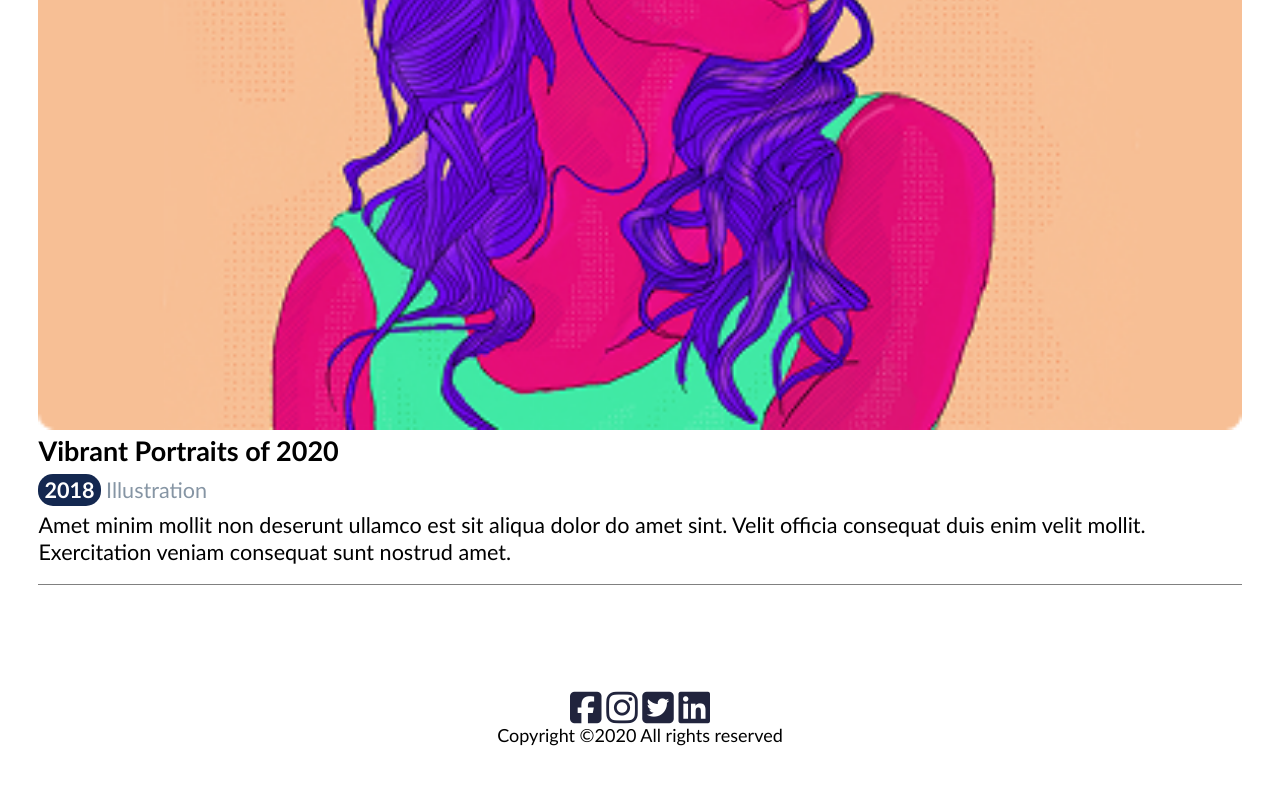
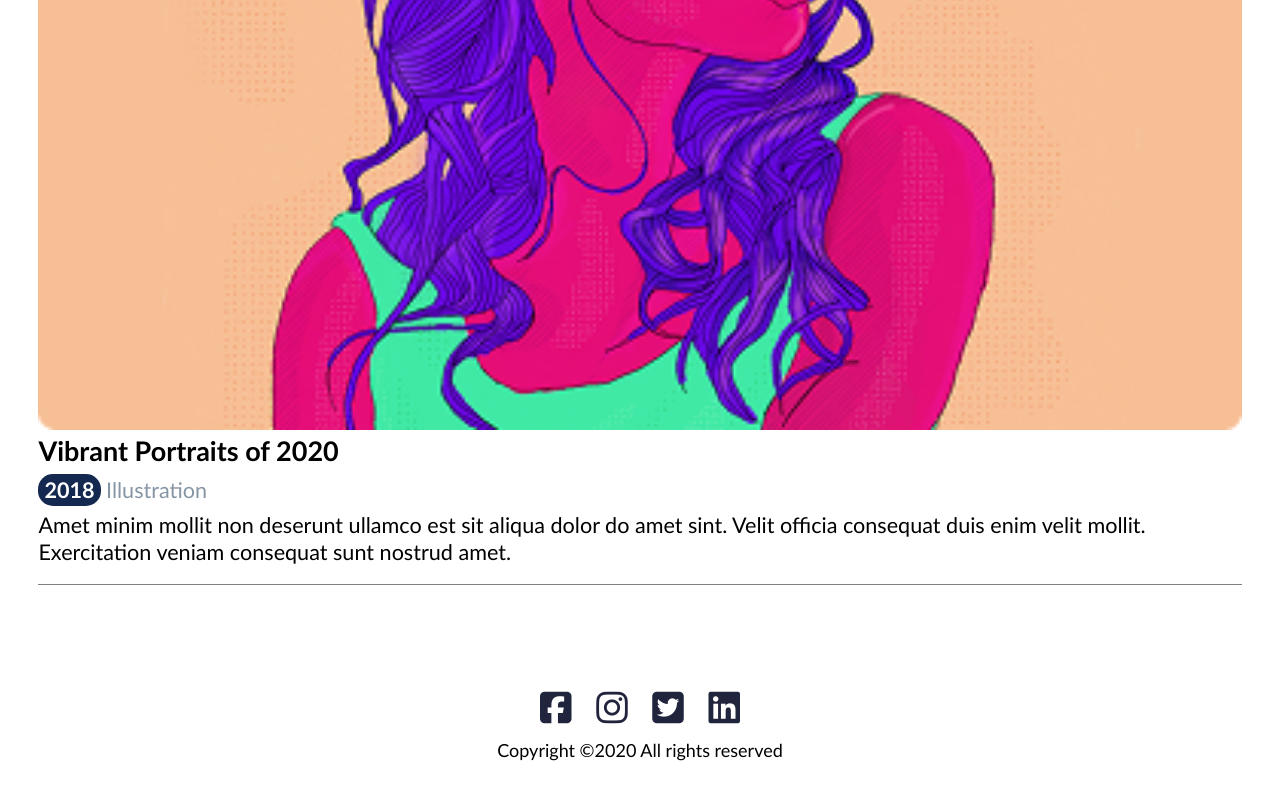
Before and after one commit to ssofiamartins/portfolio, a plain HTML site: page index.html in a window 1280 px wide. Shown: the part 2860-3660 px from the top of the page. Before the commit the page ends 3634 px from the top, so only its background shows below. Drawn offline with Linux system fonts and the light colour scheme.

Commit message:
portifolio2

```diff
--- a/css/style.css
+++ b/css/style.css
@@ -119,4 +119,8 @@ footer{
 footer nav a{
     color: #21243D ;
     font-size: 2rem;
+    padding: 0 10px 0 10px;
 }
+footer p{
+    margin: 15px 0 15px 0;
+}
```
